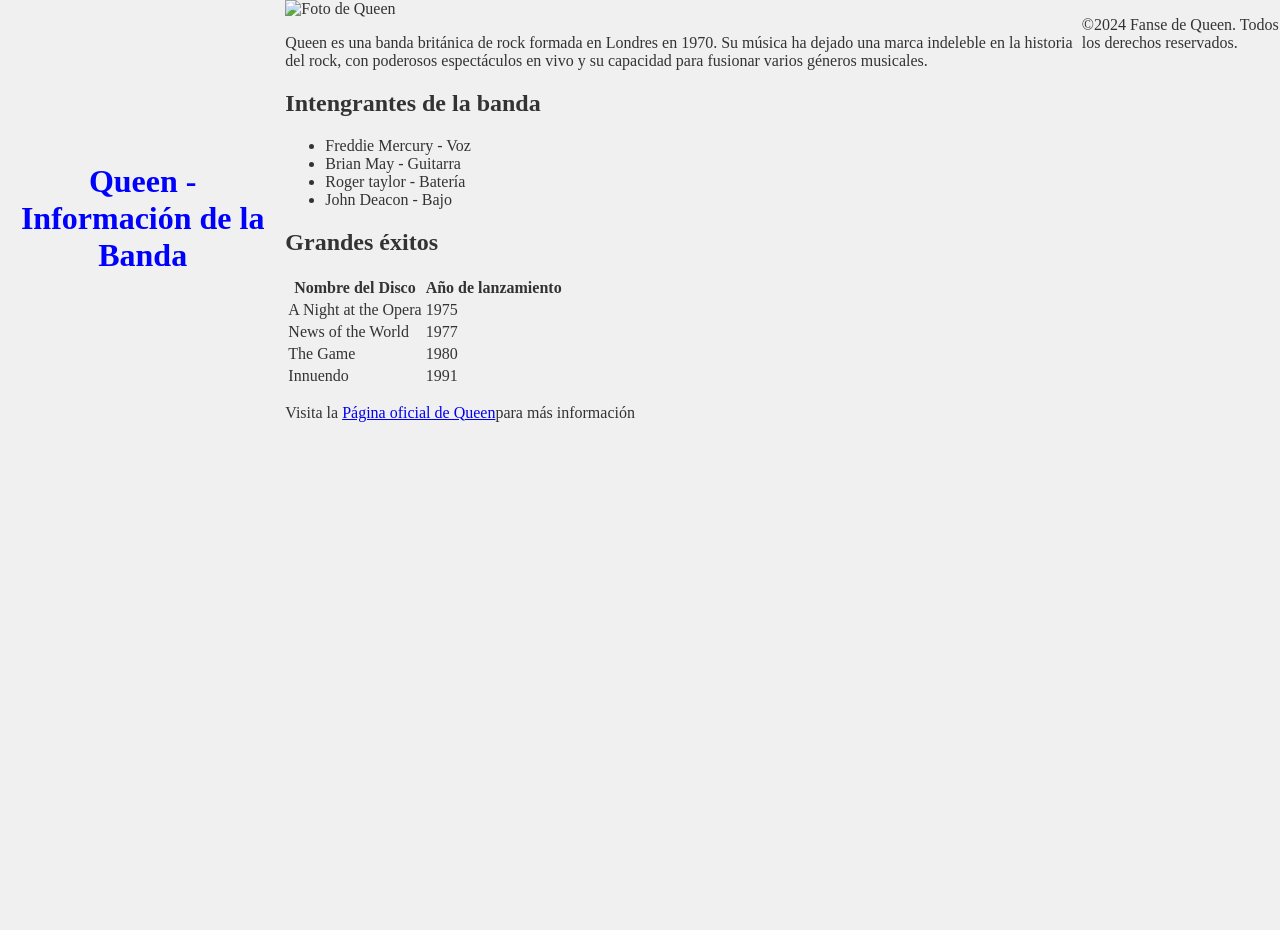
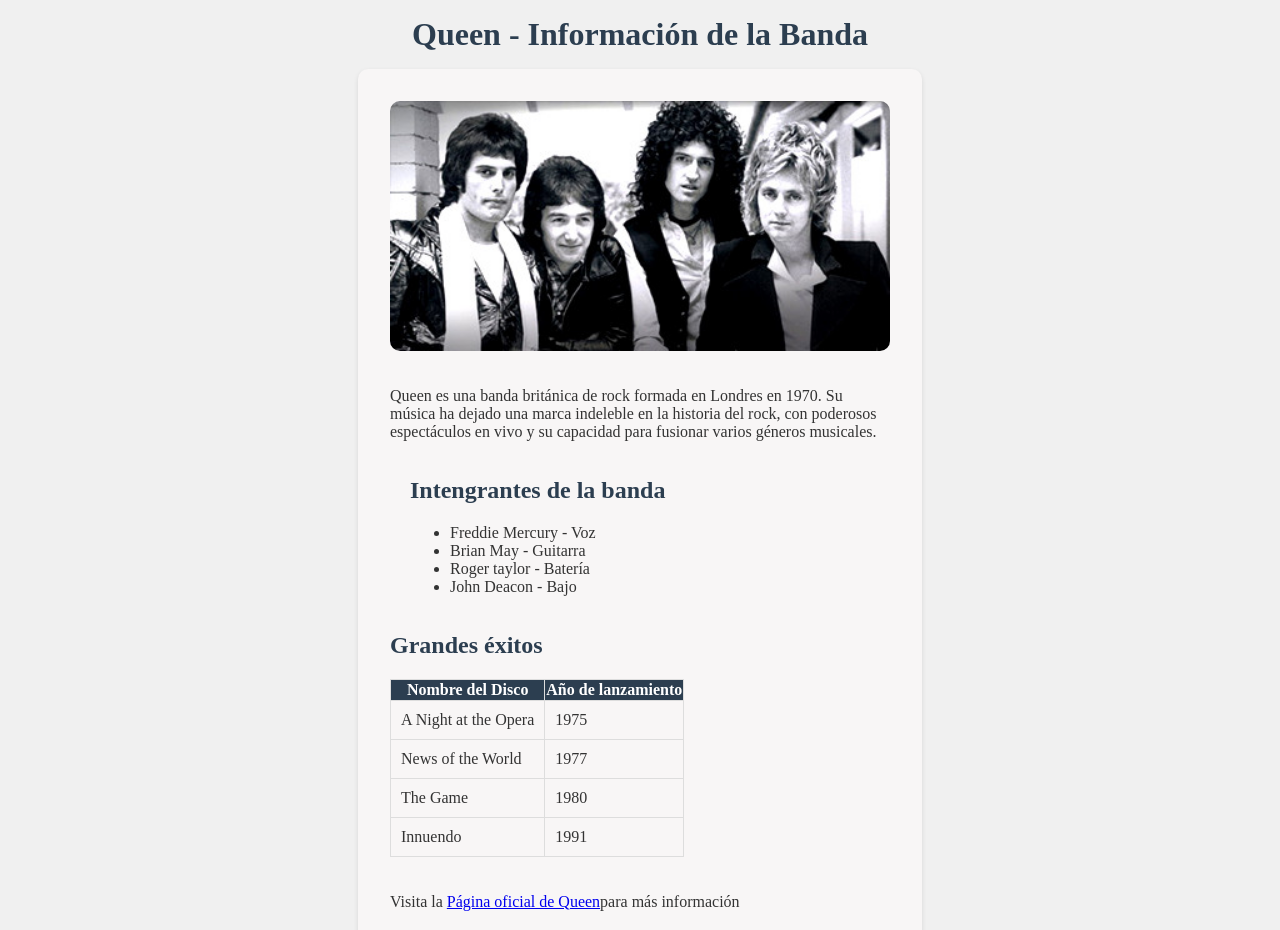
Before and after one commit to Paagola/LMSGI_queen, a plain HTML site: page index.html in a window 1280 px wide. Shown: the top 930 px of the page. Before the commit the page ends 800 px from the top, so only its background shows below. Drawn offline with Linux system fonts and the light colour scheme.

Commit message:
web page done

```diff
--- a/estilo.css
+++ b/estilo.css
@@ -6,17 +6,83 @@
     box-sizing: border-box;
     margin: 0;
     display: flex;
+    flex-direction: column;
+    align-items: center;
 }
 
 header {
-    display: flex;
     justify-content: center;
     align-items: center;
     padding: 1rem;
 }
 
-h1 {
+header h1 {
     margin: 0;
     text-align: center;
-    color: blue;
+    }
+
+main {  /*¿Alinear todo al centro?*/
+    background-color: #f8f6f6;
+    box-shadow: 0 2px 5px rgba(0, 0, 0, 0.1);
+    width: 500px;
+    display: flex;
+    flex-direction: column;
+    padding: 2rem;
+    border-radius: 10px;
 }
+
+footer {
+    color: #7F8C8D ;
+    text-align: center;
+    margin-top: 20px;
+    font-size: 14px;
+}
+
+h1, h2 {
+    font : 'Georgia', serif ;
+    color: #2C3E50;
+}
+
+.imagen-banda img {
+    margin-bottom: 20px;
+    border-radius: 10px;
+    width: 100%;
+}
+
+.imagen-banda{
+    display: flex;
+    justify-content: center;
+}
+
+
+.lista-integrantes{
+    font-style: disc;
+    padding-left: 20px;
+}
+
+
+table, th, tr, td {
+    border-collapse: collapse;
+    margin-bottom: 20px;
+    border: 1px solid #DDD;
+}
+
+
+th {
+    background-color: #2C3E50 ;
+    color: white;
+    text-align: center;
+}
+
+tr, td {
+    padding: 10px;
+    text-align: left;
+}
+
+
+
+/*
+Border imagen no funciona
+borde tabla collapse
+alinear tabla horizontalmente y medio
+*/
--- a/index.html
+++ b/index.html
@@ -13,7 +13,7 @@
     </header>
     <main>
       <div class="imagen-banda">
-        <img src="galeria/imagenes/foto_queen.png" alt="Foto de Queen" />
+        <img src="galeria/imagenes/foto_queen.jpg" alt="Foto de Queen" />
       </div>
       <p>
         Queen es una banda británica de rock formada en Londres en 1970. Su
```
